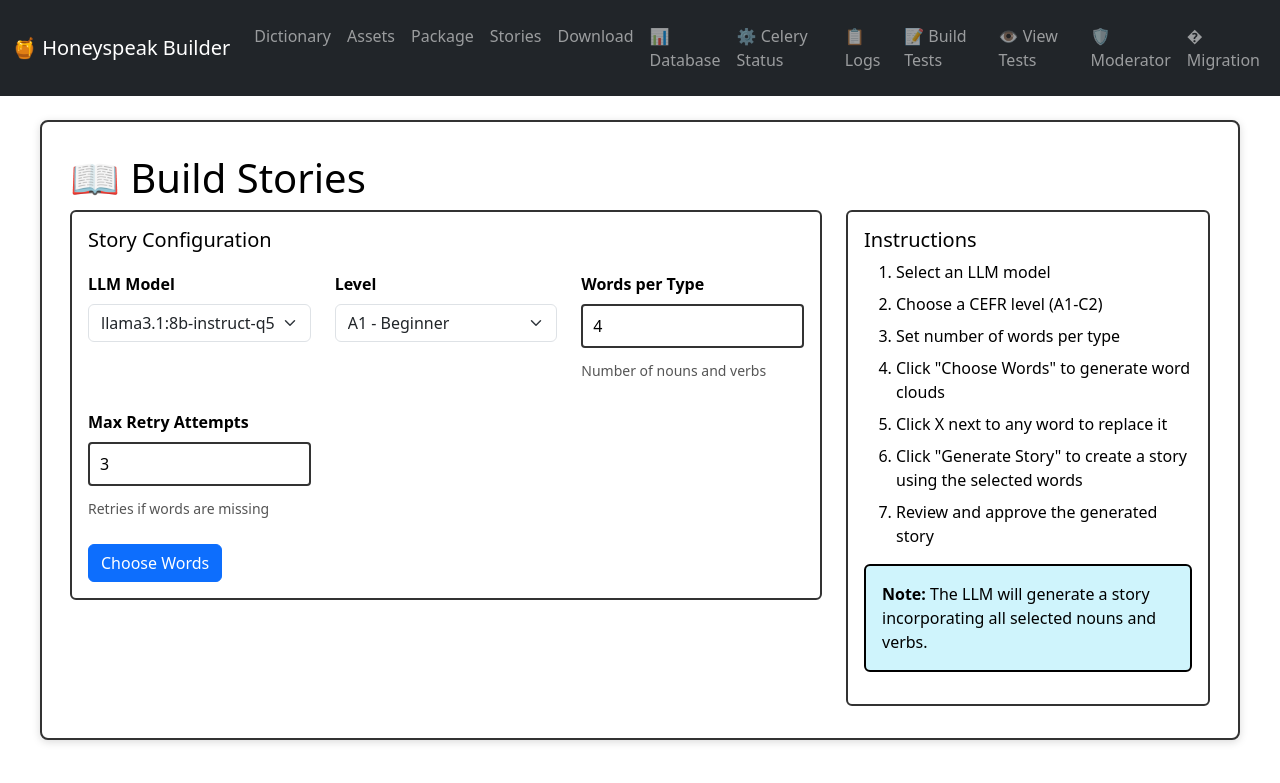
After one commit to jeffmcneely/honeyspeak-builder, a Flask app: page /build_stories in a window 1280 px wide. The commit adds this page. Shown: the top 783 px of the page. Run offline with Flask 3, Linux system fonts and the light colour scheme; some libraries are stand-ins or nearby versions.

Commit message:
story support from LLM
this isn't a complete project but it does generate stories. it doesn't break anything so we merge it.

```diff
--- a/helm/templates/celery-deployment.yaml
+++ b/helm/templates/celery-deployment.yaml
@@ -64,6 +64,8 @@ spec:
           value: {{ .Values.env.POSTGRES_CONNECTION | default "" | quote }}
         - name: POSTGRES_CONN
           value: {{ .Values.env.POSTGRES_CONN | default .Values.env.POSTGRES_CONNECTION | default "" | quote }}
+        - name: LOCAL_LLM_URL
+          value: {{ .Values.env.LOCAL_LLM_URL | default "localhost:11434" | quote }}
         volumeMounts:
         - name: data
           mountPath: {{ .Values.storage.mountPath | default "/data" }}
--- a/helm/templates/flask-deployment.yaml
+++ b/helm/templates/flask-deployment.yaml
@@ -79,6 +79,8 @@ spec:
           value: {{ .Values.env.POSTGRES_CONNECTION | default "" | quote }}
         - name: POSTGRES_CONN
           value: {{ .Values.env.POSTGRES_CONN | default .Values.env.POSTGRES_CONNECTION | default "" | quote }}
+        - name: LOCAL_LLM_URL
+          value: {{ .Values.env.LOCAL_LLM_URL | default "localhost:11434" | quote }}
         volumeMounts:
         - name: data
           mountPath: {{ .Values.storage.mountPath | default "/data" }}
--- a/scripts/app.py
+++ b/scripts/app.py
@@ -1476,6 +1476,203 @@ def api_celery_clear_queues():
         }), 500
 
 
+# === Build Stories Page and API Endpoints ===
+@app.route("/build_stories")
+def build_stories():
+    return render_template("build_stories.html")
+
+@app.route("/api/choose_words", methods=["POST"])
+def api_choose_words():
+    """Fetch random nouns and verbs by level"""
+    try:
+        data = request.get_json()
+        level = data.get("level", "a1")
+        num_words = data.get("num_words", 4)
+
+        from libs.dictionary import Dictionary
+        db = Dictionary()
+
+        try:
+            # Fetch random nouns
+            nouns_query = """
+                SELECT word, uuid, functional_label, level
+                FROM words
+                WHERE functional_label = %s AND level = %s
+                ORDER BY RANDOM()
+                LIMIT %s
+            """
+            nouns_rows = db.execute_fetchall(nouns_query, ('noun', level, num_words))
+            nouns = [{"word": row['word'], "uuid": row['uuid'],
+                     "functional_label": row['functional_label'], "level": row['level']}
+                    for row in nouns_rows]
+
+            # Fetch random verbs
+            verbs_query = """
+                SELECT word, uuid, functional_label, level
+                FROM words
+                WHERE functional_label = %s AND level = %s
+                ORDER BY RANDOM()
+                LIMIT %s
+            """
+            verbs_rows = db.execute_fetchall(verbs_query, ('verb', level, num_words))
+            verbs = [{"word": row['word'], "uuid": row['uuid'],
+                     "functional_label": row['functional_label'], "level": row['level']}
+                    for row in verbs_rows]
+
+            return jsonify({
+                "nouns": nouns,
+                "verbs": verbs
+            })
+        finally:
+            if hasattr(db, 'close'):
+                db.close()
+
+    except Exception as e:
+        import traceback
+        traceback.print_exc()
+        return jsonify({"error": str(e)}), 500
+
+@app.route("/api/replace_word", methods=["POST"])
+def api_replace_word():
+    """Fetch a single replacement word, excluding already selected UUIDs"""
+    try:
+        data = request.get_json()
+        level = data.get("level", "a1")
+        functional_label = data.get("functional_label", "noun")
+        exclude_uuids = data.get("exclude_uuids", [])
+
+        from libs.dictionary import Dictionary
+        db = Dictionary()
+
+        try:
+            # Build query with exclusions
+            if exclude_uuids:
+                placeholders = ",".join(["%s" for _ in exclude_uuids])
+                query = f"""
+                    SELECT word, uuid, functional_label, level
+                    FROM words
+                    WHERE functional_label = %s AND level = %s AND uuid NOT IN ({placeholders})
+                    ORDER BY RANDOM()
+                    LIMIT 1
+                """
+                params = [functional_label, level] + exclude_uuids
+            else:
+                query = """
+                    SELECT word, uuid, functional_label, level
+                    FROM words
+                    WHERE functional_label = %s AND level = %s
+                    ORDER BY RANDOM()
+                    LIMIT 1
+                """
+                params = [functional_label, level]
+
+            row = db.execute_fetchone(query, params)
+
+            if row:
+                return jsonify({
+                    "word": {
+                        "word": row['word'],
+                        "uuid": row['uuid'],
+                        "functional_label": row['functional_label'],
+                        "level": row['level']
+                    }
+                })
+            else:
+                return jsonify({"word": None})
+
+        finally:
+            if hasattr(db, 'close'):
+                db.close()
+
+    except Exception as e:
+        import traceback
+        traceback.print_exc()
+        return jsonify({"error": str(e)}), 500
+
+@app.route("/api/story_build_llm", methods=["POST"])
+def api_story_build_llm():
+    """Send story generation request to Ollama LLM"""
+    try:
+        data = request.get_json()
+        model = data.get("model", "llama3.1:8b-instruct-q5_K_M")
+        level = data.get("level", "a1").lower()
+        nouns = data.get("nouns", [])
+        verbs = data.get("verbs", [])
+
+        # Determine word count range based on level
+        level_ranges = {
+            "a1": "150-250",
+            "a2": "150-250",
+            "b1": "200-300",
+            "b2": "200-300",
+            "c1": "300-400",
+            "c2": "300-400"
+        }
+        word_range = level_ranges.get(level, "150-250")
+
+        # Get Ollama URL from environment
+        ollama_url = os.getenv("LOCAL_LLM_URL", "localhost:11434")
+        if not ollama_url.startswith("http"):
+            ollama_url = f"http://{ollama_url}"
+
+        # Combine all required words for validation
+        all_required_words = nouns + verbs
+
+        # Build prompt
+        prompt = f"""Write a short story suitable for CEFR level {level.upper()} English learners.
+
+The story MUST incorporate ALL of the following words:
+
+Nouns: {", ".join(nouns)}
+Verbs: {", ".join(verbs)}
+
+Requirements:
+- Keep sentences simple and appropriate for {level.upper()} level
+- Use all listed words naturally in the story
+- Make the story engaging and coherent
+- Length: {word_range} words
+- Include a clear beginning, middle, and end
+- No offensive language or content
+
+Write only the story, no additional commentary."""
+
+        # Call Ollama API
+        import requests
+        response = requests.post(
+            f"{ollama_url}/api/generate",
+            json={
+                "model": model,
+                "prompt": prompt,
+                "stream": False
+            },
+            timeout=120
+        )
+
+        if response.status_code == 200:
+            result = response.json()
+            story = result.get("response", "")
+
+            # Validate that all required words are used
+            story_lower = story.lower()
+            missing_words = []
+            for word in all_required_words:
+                if word.lower() not in story_lower:
+                    missing_words.append(word)
+
+            return jsonify({
+                "success": True,
+                "story": story,
+                "missing_words": missing_words
+            })
+        else:
+            return jsonify({"success": False, "error": f"Ollama API error: {response.status_code}"}), 500
+
+    except Exception as e:
+        import traceback
+        traceback.print_exc()
+        return jsonify({"success": False, "error": str(e)}), 500
+
+
 # For Celery CLI discovery
 celery_app = celery
 
--- a/scripts/templates/base.html
+++ b/scripts/templates/base.html
@@ -25,6 +25,9 @@
           </li>
           <li class="nav-item">
             <a class="nav-link" href="/build_package">Package</a>
+          </li>
+          <li class="nav-item">
+            <a class="nav-link" href="/build_stories">Stories</a>
           </li>
           <li class="nav-item">
             <a class="nav-link" href="/download">Download</a>
--- /dev/null
+++ b/scripts/templates/build_stories.html
@@ -0,0 +1,361 @@
+{% extends "base.html" %}
+
+{% block content %}
+<div class="container mt-4" id="build_stories_container">
+    <h1 id="page_title">📖 Build Stories</h1>
+
+    <div class="row" id="main_row">
+        <div class="col-md-8" id="main_column">
+            <div class="card mb-4" id="config_card">
+                <div class="card-body">
+                    <h5 class="card-title" id="config_title">Story Configuration</h5>
+
+                    <div class="row mb-3" id="config_row">
+                        <div class="col-md-4" id="model_col">
+                            <label for="llm_model" class="form-label" id="model_label">LLM Model</label>
+                            <select id="llm_model" class="form-select">
+                                <option value="llama3.1:8b-instruct-q5_K_M">llama3.1:8b-instruct-q5_K_M</option>
+                                <option value="qwen2.5-coder:7b-instruct">qwen2.5-coder:7b-instruct</option>
+                                <option value="qwen3:8b">qwen3:8b</option>
+                                <option value="mixtral:8x7b">mixtral:8x7b</option>
+                            </select>
+                        </div>
+
+                        <div class="col-md-4" id="level_col">
+                            <label for="level" class="form-label" id="level_label">Level</label>
+                            <select id="level" class="form-select">
+                                <option value="a1" selected>A1 - Beginner</option>
+                                <option value="a2">A2 - Elementary</option>
+                                <option value="b1">B1 - Intermediate</option>
+                                <option value="b2">B2 - Upper Intermediate</option>
+                                <option value="c1">C1 - Advanced</option>
+                                <option value="c2">C2 - Proficient</option>
+                            </select>
+                        </div>
+
+                        <div class="col-md-4" id="num_words_col">
+                            <label for="num_words" class="form-label" id="num_words_label">Words per Type</label>
+                            <input type="number" id="num_words" class="form-control" value="4" min="4" max="6">
+                            <small class="text-muted" id="num_words_help">Number of nouns and verbs</small>
+                        </div>
+                    </div>
+
+                    <div class="row mb-3">
+                        <div class="col-md-4" id="max_attempts_col">
+                            <label for="max_attempts" class="form-label" id="max_attempts_label">Max Retry Attempts</label>
+                            <input type="number" id="max_attempts" class="form-control" value="3" min="1" max="10">
+                            <small class="text-muted" id="max_attempts_help">Retries if words are missing</small>
+                        </div>
+                    </div>
+
+                    <button id="choose_words_btn" class="btn btn-primary">
+                        <i class="bi bi-shuffle"></i> Choose Words
+                    </button>
+                </div>
+            </div>
+
+            <div class="card mb-4" id="word_cloud_card" style="display: none;">
+                <div class="card-body" id="word_cloud_body">
+                    <h5 class="card-title" id="selected_words_title">Selected Words</h5>
+
+                    <div class="mb-3" id="nouns_section">
+                        <h6 id="nouns_heading">Nouns</h6>
+                        <div id="noun_cloud" class="word-cloud">
+                            <!-- Noun tags will be inserted here -->
+                        </div>
+                    </div>
+
+                    <div class="mb-3" id="verbs_section">
+                        <h6 id="verbs_heading">Verbs</h6>
+                        <div id="verb_cloud" class="word-cloud">
+                            <!-- Verb tags will be inserted here -->
+                        </div>
+                    </div>
+
+                    <button id="generate_story_btn" class="btn btn-success">
+                        <i class="bi bi-magic"></i> Generate Story
+                    </button>
+                </div>
+            </div>
+        </div>
+
+        <div class="col-md-4" id="sidebar_column">
+            <div class="card" id="instructions_card">
+                <div class="card-body" id="instructions_body">
+                    <h5 class="card-title" id="instructions_title">Instructions</h5>
+                    <ol id="instructions_list">
+                        <li>Select an LLM model</li>
+                        <li>Choose a CEFR level (A1-C2)</li>
+                        <li>Set number of words per type</li>
+                        <li>Click "Choose Words" to generate word clouds</li>
+                        <li>Click X next to any word to replace it</li>
+                        <li>Click "Generate Story" to create a story using the selected words</li>
+                        <li>Review and approve the generated story</li>
+                    </ol>
+
+                    <div class="alert alert-info mt-3" id="instructions_note">
+                        <strong id="note_label">Note:</strong> The LLM will generate a story incorporating all selected nouns and verbs.
+                    </div>
+                </div>
+            </div>
+        </div>
+    </div>
+
+    <div class="card mb-4" id="story_output_card" style="display: none;">
+        <div class="card-body" id="story_output_body">
+            <h5 class="card-title" id="story_output_title">Generated Story</h5>
+            <span id="story_status" style="font-family: monospace; font-size: 14px; color: #666; display: none;"></span>
+
+            <div id="story_loading" style="display: none;">
+                <div class="spinner-border text-primary" role="status" id="story_spinner">
+                    <span class="visually-hidden" id="spinner_text">Generating story...</span>
+                </div>
+                <span class="ms-2" id="loading_text">Generating story with LLM...</span>
+            </div>
+
+            <textarea id="story_output" class="form-control" rows="12" style="font-family: monospace;"></textarea>
+
+            <button id="approve_btn" class="btn btn-primary mt-3" style="display: none;">
+                <i class="bi bi-check-circle"></i> Approve Story
+            </button>
+        </div>
+    </div>
+</div>
+{% endblock %}
+
+{% block extra_head %}
+<style>
+.word-cloud {
+    min-height: 60px;
+    padding: 10px;
+    background-color: #f8f9fa;
+    border-radius: 5px;
+    display: flex;
+    flex-wrap: wrap;
+    gap: 8px;
+}
+
+.word-tag {
+    display: inline-flex;
+    align-items: center;
+    padding: 6px 12px;
+    background-color: #0d6efd;
+    color: white;
+    border-radius: 20px;
+    font-size: 14px;
+}
+
+.word-tag .remove-word {
+    margin-left: 8px;
+    cursor: pointer;
+    font-weight: bold;
+    opacity: 0.8;
+}
+
+.word-tag .remove-word:hover {
+    opacity: 1;
+}
+</style>
+{% endblock %}
+
+{% block extra_scripts %}
+<script>
+$(document).ready(function() {
+    let currentWords = { nouns: [], verbs: [] };
+
+    // Level-based word count limits
+    const levelLimits = {
+        'a1': { min: 4, max: 6 },
+        'a2': { min: 4, max: 6 },
+        'b1': { min: 4, max: 8 },
+        'b2': { min: 4, max: 8 },
+        'c1': { min: 4, max: 12 },
+        'c2': { min: 4, max: 12 }
+    };
+
+    // Update word count limits when level changes
+    $('#level').change(function() {
+        const level = $(this).val();
+        const limits = levelLimits[level];
+        $('#num_words').attr('min', limits.min).attr('max', limits.max);
+
+        // Adjust current value if out of range
+        const currentValue = parseInt($('#num_words').val());
+        if (currentValue < limits.min) {
+            $('#num_words').val(limits.min);
+        } else if (currentValue > limits.max) {
+            $('#num_words').val(limits.max);
+        }
+    });
+
+    // Choose Words button handler
+    $('#choose_words_btn').click(function() {
+        const level = $('#level').val();
+        const numWords = parseInt($('#num_words').val());
+
+        $.ajax({
+            url: '/api/choose_words',
+            method: 'POST',
+            contentType: 'application/json',
+            data: JSON.stringify({
+                level: level,
+                num_words: numWords
+            }),
+            success: function(response) {
+                currentWords.nouns = response.nouns || [];
+                currentWords.verbs = response.verbs || [];
+                renderWordClouds();
+                $('#word_cloud_card').show();
+            },
+            error: function(xhr) {
+                alert('Error choosing words: ' + (xhr.responseJSON?.error || 'Unknown error'));
+            }
+        });
+    });
+
+    // Render word clouds
+    function renderWordClouds() {
+        // Render nouns
+        const nounCloud = $('#noun_cloud');
+        nounCloud.empty();
+        currentWords.nouns.forEach(function(word) {
+            const tag = $('<span class="word-tag"></span>')
+                .text(word.word)
+                .append($('<span class="remove-word">×</span>').click(function() {
+                    removeWord('noun', word);
+                }));
+            nounCloud.append(tag);
+        });
+
+        // Render verbs
+        const verbCloud = $('#verb_cloud');
+        verbCloud.empty();
+        currentWords.verbs.forEach(function(word) {
+            const tag = $('<span class="word-tag"></span>')
+                .text(word.word)
+                .append($('<span class="remove-word">×</span>').click(function() {
+                    removeWord('verb', word);
+                }));
+            verbCloud.append(tag);
+        });
+    }
+
+    // Remove word and fetch replacement
+    function removeWord(type, wordObj) {
+        const level = $('#level').val();
+        const excludeUuids = [...currentWords.nouns, ...currentWords.verbs].map(w => w.uuid);
+
+        $.ajax({
+            url: '/api/replace_word',
+            method: 'POST',
+            contentType: 'application/json',
+            data: JSON.stringify({
+                level: level,
+                functional_label: type,
+                exclude_uuids: excludeUuids
+            }),
+            success: function(response) {
+                if (response.word) {
+                    // Find and replace the word
+                    const wordArray = type === 'noun' ? currentWords.nouns : currentWords.verbs;
+                    const index = wordArray.findIndex(w => w.uuid === wordObj.uuid);
+                    if (index !== -1) {
+                        wordArray[index] = response.word;
+                        renderWordClouds();
+                    }
+                } else {
+                    alert('No replacement word found');
+                }
+            },
+            error: function(xhr) {
+                alert('Error replacing word: ' + (xhr.responseJSON?.error || 'Unknown error'));
+            }
+        });
+    }
+
+    // Generate Story button handler with client-side retry logic
+    $('#generate_story_btn').click(function() {
+        const model = $('#llm_model').val();
+        const level = $('#level').val();
+        const nouns = currentWords.nouns.map(w => w.word);
+        const verbs = currentWords.verbs.map(w => w.word);
+        const maxAttempts = parseInt($('#max_attempts').val()) || 3;
+
+        $('#story_loading').show();
+        $('#story_output').val('');
+        $('#story_status').hide();
+        $('#story_output_card').show();
+        $('#approve_btn').hide();
+
+        let currentAttempt = 0;
+
+        function attemptGeneration() {
+            currentAttempt++;
+
+            // Update status message in span
+            const statusMsg = currentAttempt > 1 ?
+                `Attempt ${currentAttempt} of ${maxAttempts}: Retrying story generation...` :
+                'Generating story with LLM...';
+            $('#story_status').text(statusMsg).show();
+
+            $.ajax({
+                url: '/api/story_build_llm',
+                method: 'POST',
+                contentType: 'application/json',
+                data: JSON.stringify({
+                    model: model,
+                    level: level,
+                    nouns: nouns,
+                    verbs: verbs
+                }),
+                success: function(response) {
+                    if (response.success && response.story) {
+                        // Check if words are missing
+                        if (response.missing_words && response.missing_words.length > 0) {
+                            const missingMsg = `Attempt ${currentAttempt} failed: Missing words [${response.missing_words.join(', ')}]`;
+
+                            // If we have attempts left, retry
+                            if (currentAttempt < maxAttempts) {
+                                $('#story_status').text(missingMsg + ' - Retrying...').css('color', '#ff8800').show();
+                                setTimeout(attemptGeneration, 1000);
+                            } else {
+                                // Final attempt failed
+                                $('#story_loading').hide();
+                                $('#story_status').text(missingMsg + ' - Max attempts reached.').css('color', '#dc3545').show();
+                                $('#story_output').val(response.story);
+                                $('#approve_btn').show();
+                            }
+                        } else {
+                            // Success - all words present
+                            $('#story_loading').hide();
+                            const successMsg = currentAttempt > 1 ?
+                                `✓ Success on attempt ${currentAttempt}! All words included.` :
+                                '✓ Success! All words included.';
+                            $('#story_status').text(successMsg).css('color', '#28a745').show();
+                            $('#story_output').val(response.story);
+                            $('#approve_btn').show();
+                        }
+                    } else {
+                        $('#story_loading').hide();
+                        $('#story_status').text('Error: ' + (response.error || 'Unknown error')).css('color', '#dc3545').show();
+                    }
+                },
+                error: function(xhr) {
+                    $('#story_loading').hide();
+                    const errorMsg = 'Error generating story: ' + (xhr.responseJSON?.error || 'Unknown error');
+                    $('#story_status').text(errorMsg).css('color', '#dc3545').show();
+                }
+            });
+        }
+
+        // Start first attempt
+        attemptGeneration();
+    });
+
+    // Approve button handler (placeholder)
+    $('#approve_btn').click(function() {
+        alert('Story approval functionality coming soon!');
+    });
+});
+</script>
+{% endblock %}
```
